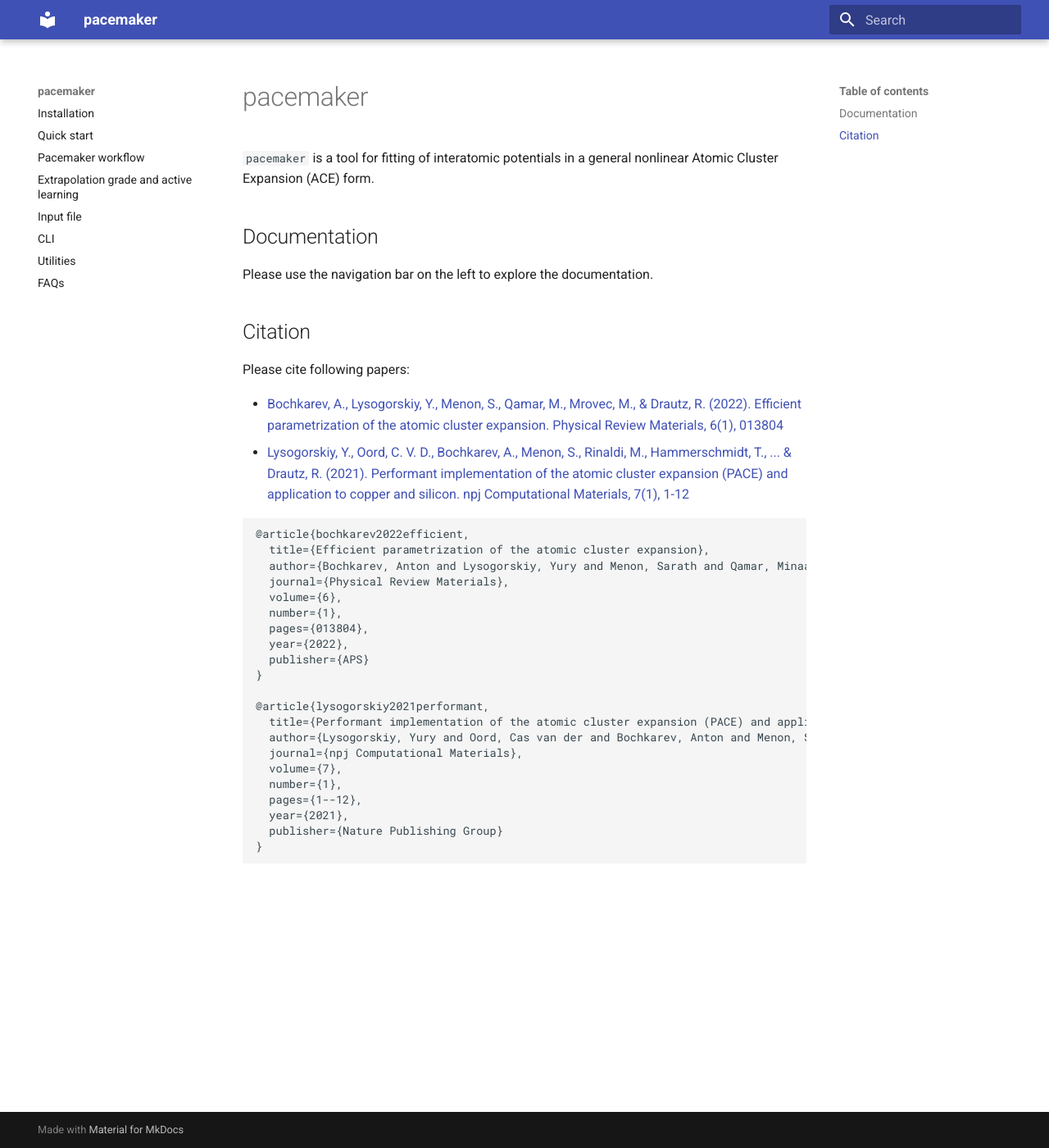
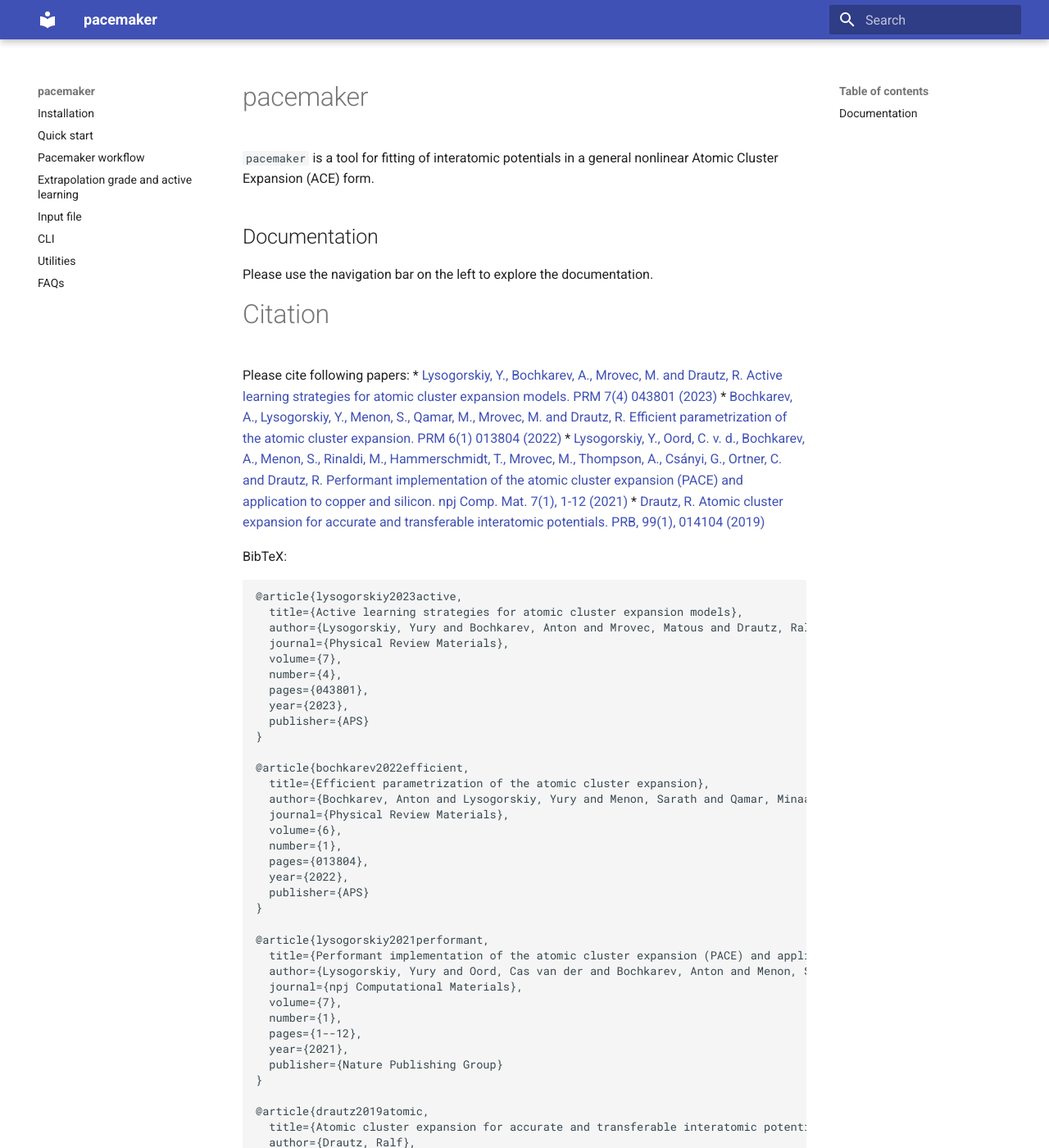
Before and after one commit to ICAMS/python-ace, an MkDocs documentation site: the page built from docs/index.md, in a window 1280 px wide and 1400 px high. Shown: the whole window at 82% size. Built offline with MkDocs 1.6.1 and Material for MkDocs 9.7.7, drawn with Linux system fonts in a browser that asks for light colours; some of the changed text lies outside the part shown.

Commit message:
Update index.md
update Citations

````diff
--- a/docs/index.md
+++ b/docs/index.md
@@ -7,14 +7,28 @@
 Please use the navigation bar on the left to explore the documentation.
 
 
-## Citation
+# Citation
 
 Please cite following papers:
+* [Lysogorskiy, Y., Bochkarev, A., Mrovec, M. and Drautz, R. Active learning strategies for atomic cluster expansion models. PRM 7(4) 043801 (2023)](https://journals.aps.org/prmaterials/abstract/10.1103/PhysRevMaterials.7.043801)
+* [Bochkarev, A., Lysogorskiy, Y., Menon, S., Qamar, M., Mrovec, M. and Drautz, R. Efficient parametrization of the atomic cluster expansion. PRM 6(1) 013804 (2022)](https://journals.aps.org/prmaterials/abstract/10.1103/PhysRevMaterials.6.013804)
+* [Lysogorskiy, Y., Oord, C. v. d., Bochkarev, A., Menon, S., Rinaldi, M., Hammerschmidt, T., Mrovec, M., Thompson, A., Csányi, G., Ortner, C. and  Drautz, R. Performant implementation of the atomic cluster expansion (PACE) and application to copper and silicon. npj Comp. Mat. 7(1), 1-12 (2021)](https://www.nature.com/articles/s41524-021-00559-9)
+* [Drautz, R. Atomic cluster expansion for accurate and transferable interatomic potentials. PRB, 99(1), 014104 (2019)](https://journals.aps.org/prb/abstract/10.1103/PhysRevB.99.014104)
 
-* [Bochkarev, A., Lysogorskiy, Y., Menon, S., Qamar, M., Mrovec, M., & Drautz, R. (2022). Efficient parametrization of the atomic cluster expansion. Physical Review Materials, 6(1), 013804](https://journals.aps.org/prmaterials/abstract/10.1103/PhysRevMaterials.6.013804)
-* [Lysogorskiy, Y., Oord, C. V. D., Bochkarev, A., Menon, S., Rinaldi, M., Hammerschmidt, T., ... & Drautz, R. (2021). Performant implementation of the atomic cluster expansion (PACE) and application to copper and silicon. npj Computational Materials, 7(1), 1-12](https://www.nature.com/articles/s41524-021-00559-9)
+BibTeX:
 
 ```bibtex
+@article{lysogorskiy2023active,
+  title={Active learning strategies for atomic cluster expansion models},
+  author={Lysogorskiy, Yury and Bochkarev, Anton and Mrovec, Matous and Drautz, Ralf},
+  journal={Physical Review Materials},
+  volume={7},
+  number={4},
+  pages={043801},
+  year={2023},
+  publisher={APS}
+}
+
 @article{bochkarev2022efficient,
   title={Efficient parametrization of the atomic cluster expansion},
   author={Bochkarev, Anton and Lysogorskiy, Yury and Menon, Sarath and Qamar, Minaam and Mrovec, Matous and Drautz, Ralf},
@@ -36,4 +50,15 @@ Please cite following papers:
   year={2021},
   publisher={Nature Publishing Group}
 }
+
+@article{drautz2019atomic,
+  title={Atomic cluster expansion for accurate and transferable interatomic potentials},
+  author={Drautz, Ralf},
+  journal={Physical Review B},
+  volume={99},
+  number={1},
+  pages={014104},
+  year={2019},
+  publisher={APS}
+}
 ```
````
